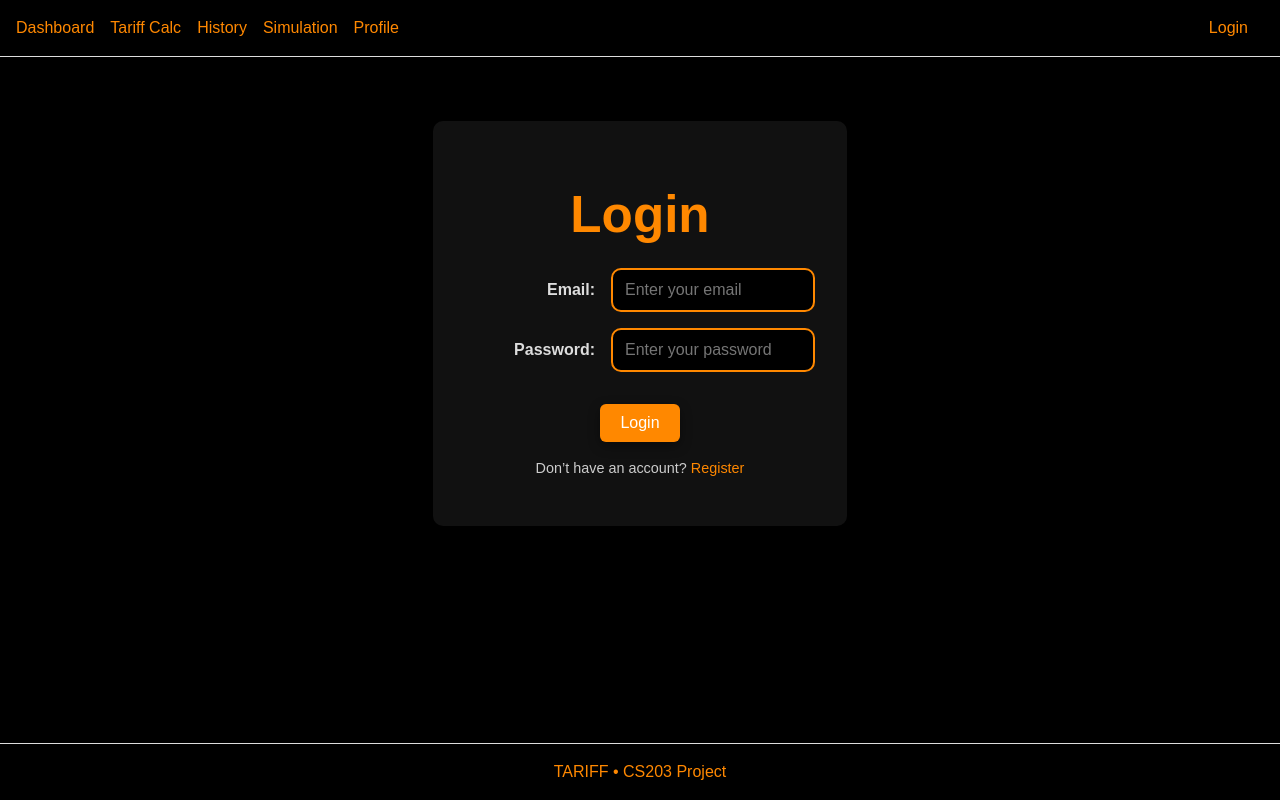
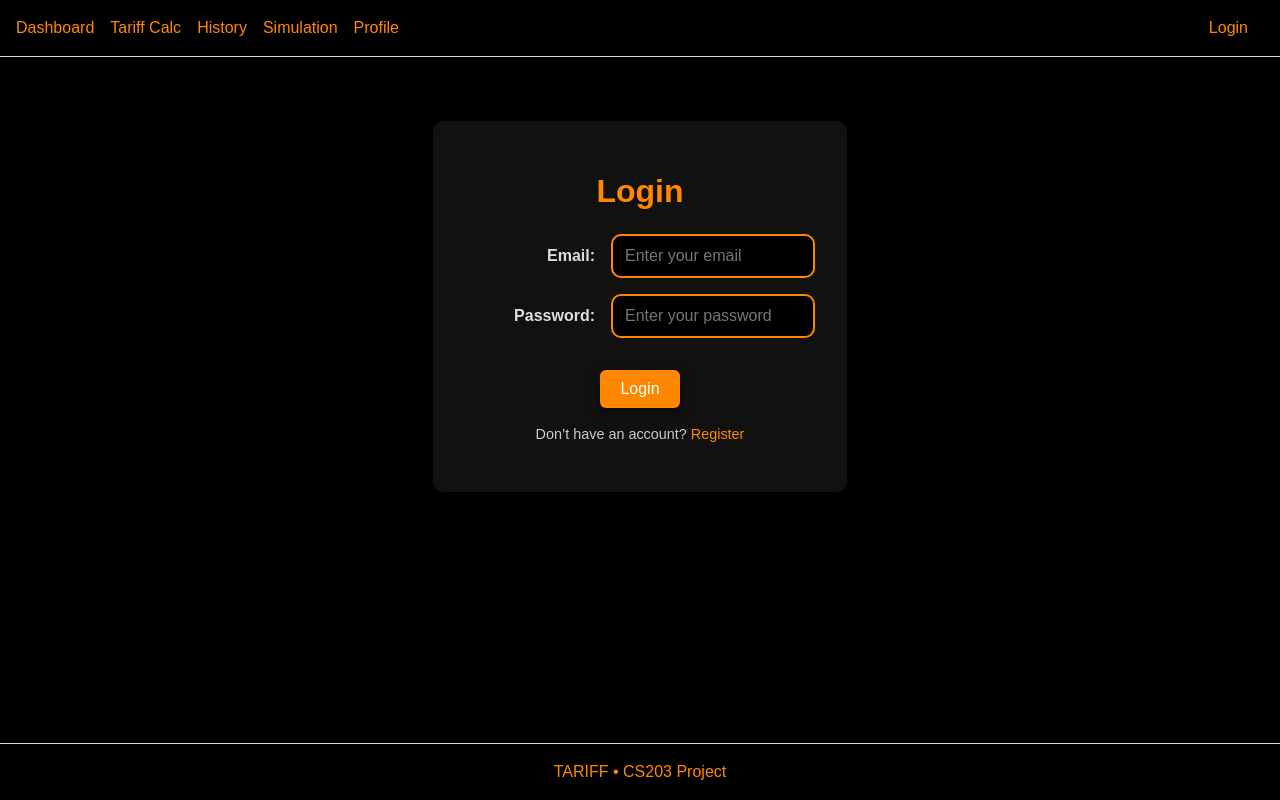
Before and after one commit to brandonboo2024/CS203_G6, a React (Vite) app in the folder frontend/: page /login in a window 1280 px wide. Built offline with nearby package versions, Linux system fonts and the light colour scheme.

Commit message:
Update Login page styles and enhance submit handler comment

```diff
--- a/frontend/src/App.css
+++ b/frontend/src/App.css
@@ -225,14 +225,14 @@ button:hover {
   width: 350px;
   box-shadow: 0 0 15px rgba(0, 0, 0, 0.5);
 }
-.login-card h1 { text-align: center; margin-bottom: 1.5rem; color: var(--accent); }
+.login-card h1 { text-align: center; margin-bottom: 1.5rem; color: var(--accent); font-size: 2rem;}
 .form-actions { text-align: center; margin-top: 1rem; }
 .form-actions button {
   background: var(--accent);
   border: none;
   padding: 10px 20px;
   color: #fff;
-  font-size: 1rem;
+  font-size: rem;
   border-radius: 6px;
   cursor: pointer;
   transition: background 0.3s ease;
--- a/frontend/src/pages/Login.jsx
+++ b/frontend/src/pages/Login.jsx
@@ -1,5 +1,5 @@
 import { useState } from "react";
-import "../App.css"; // assuming your CSS lives here
+import "../App.css";
 
 export default function LoginPage() {
   const [email, setEmail] = useState("");
@@ -7,7 +7,7 @@ export default function LoginPage() {
 
   const handleSubmit = (e) => {
     e.preventDefault();
-    // TODO: Replace with your backend API call
+    // TODO: Replace with your backend API call (Hi brandon :) )
     console.log("Login submitted:", { email, password });
   };
 
```
